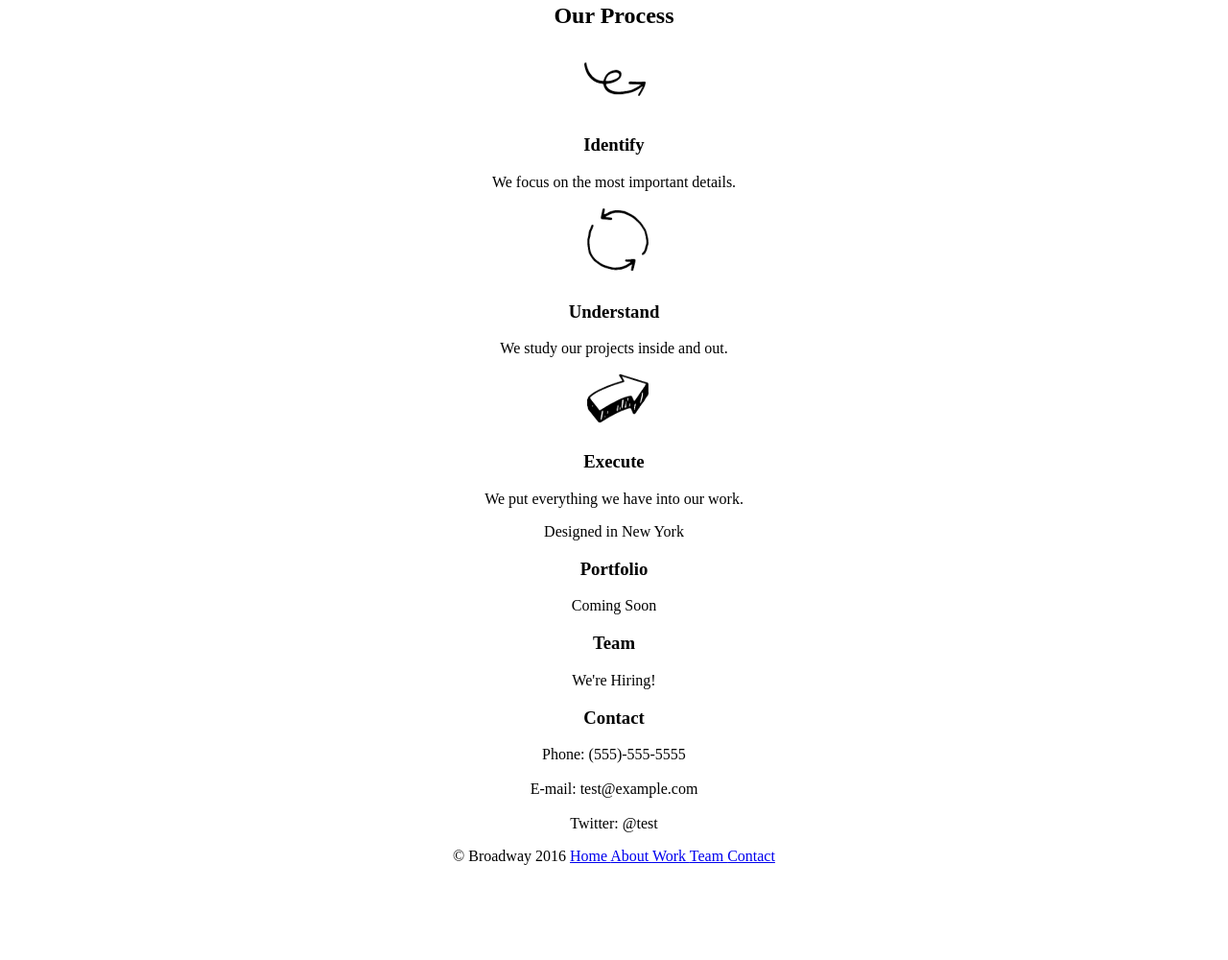
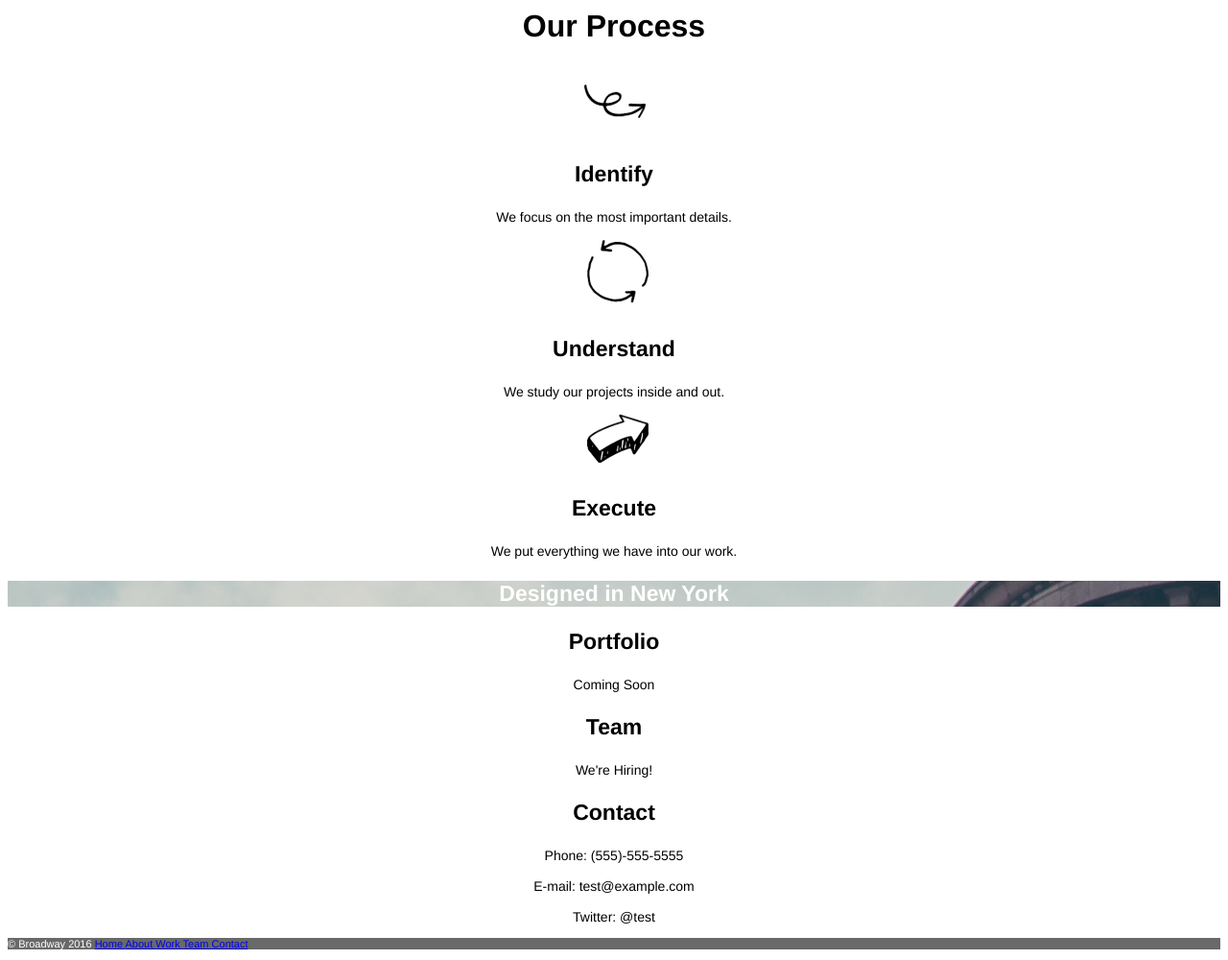
Before and after one commit to sglickm00/Broadway, a plain HTML site: page index.html in a window 1280 px wide. Shown: the part 368-1368 px from the top of the page at 96% size. Before the commit the page ends 1285 px from the top, so only its background shows below. Drawn offline with Linux system fonts and the light colour scheme.

Commit message:
Finished css styles.

```diff
--- a/resources/css/style.css
+++ b/resources/css/style.css
@@ -16,3 +16,47 @@ body{
 .header p{
   font-size: 18px;
 }
+
+.process h2{
+  font-family: Helvetica;
+  font-size: 32px;
+  font-weight: bold;
+}
+
+.process h3{
+  font-family: Helvetica;
+  font-size: 23px;
+  font-weight: bold;
+}
+
+.process p{
+  font-family: Helvetica;
+  font-size: 14px;
+}
+
+.banner {
+  background-image: url(../images/flatiron.png);
+  font-family: Helvetica;
+  font-size: 23px;
+  font-weight: bold;
+  color: white;
+}
+
+.NY h3{
+  font-family: Helvetica;
+  font-size: 23px;
+  font-weight: bold;
+}
+
+.NY p{
+  font-family: Helvetica;
+  font-size: 14px;
+}
+
+.footer p{
+  font-family: Helvetica;
+  font-size: 11px;
+  color: white;
+  background-color: dimgray;
+  text-align: left;
+}
```
